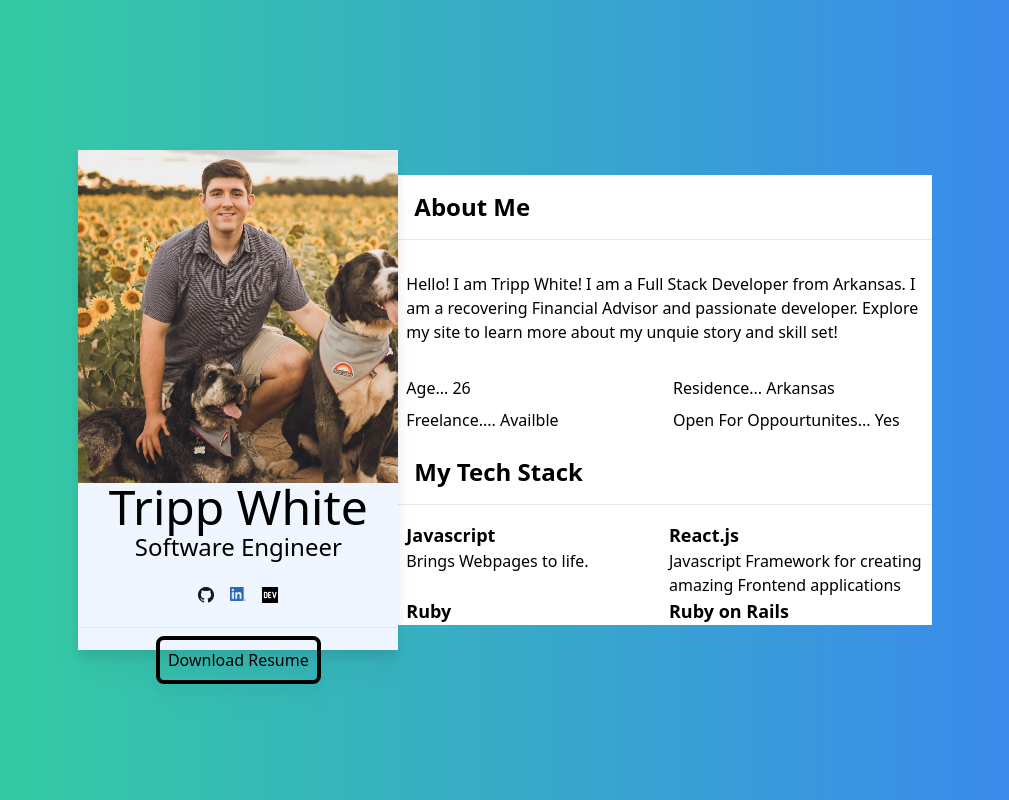
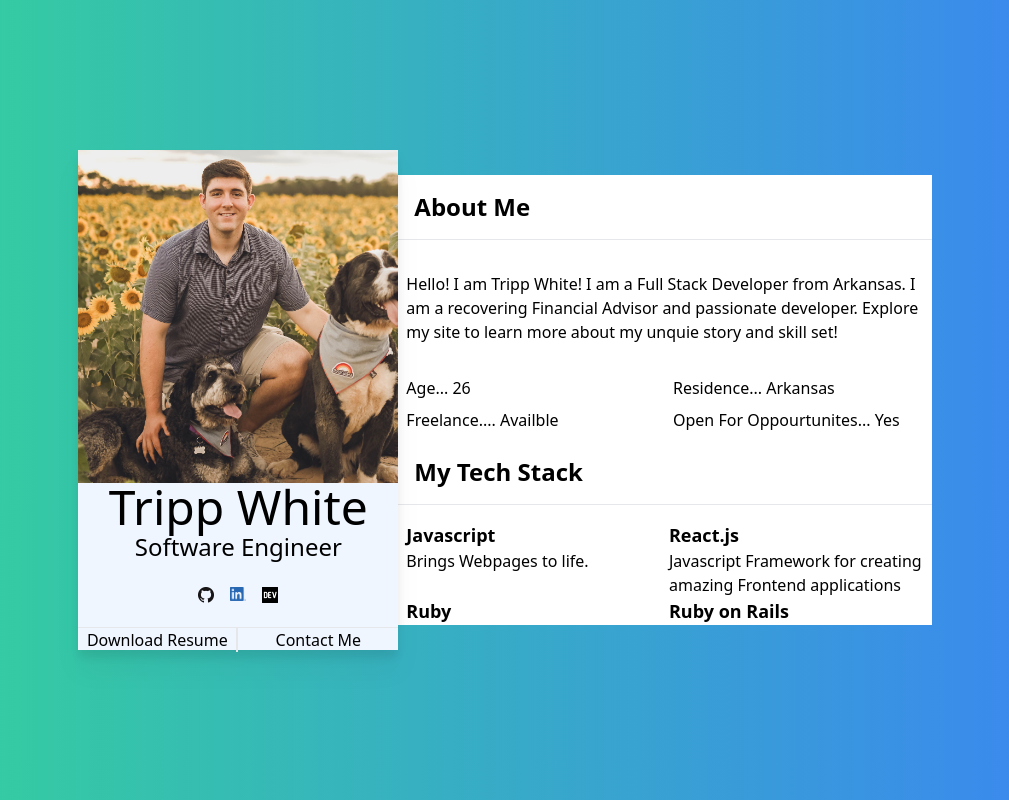
Before and after one commit to turpp/personal-portfolio, a React (Create React App) app in the folder my-app/: page / in a window 1280 px wide. Shown: the whole page, without its empty margins (135-1144 px from the left). Built offline with nearby package versions, Linux system fonts and the light colour scheme.

Commit message:
added button for contact me and added flex and grid

```diff
--- a/my-app/src/Components/ProfileCard.js
+++ b/my-app/src/Components/ProfileCard.js
@@ -18,8 +18,14 @@ function ProfileCard(){
 </div>
 <br></br>
             <hr></hr>
-
-            <button className="rounded-lg border-4 border-black mt-2 p-2 w-50">Download Resume</button>
+        <div className='grid grid-cols-2 flex justify-between'>
+            <div className='border-r-2'>
+            <button className=" ">Download Resume</button>
+            </div>
+            <div>
+            <button className=' '>Contact Me</button>
+            </div>
+            </div>
         </div>
     )
 }
```
